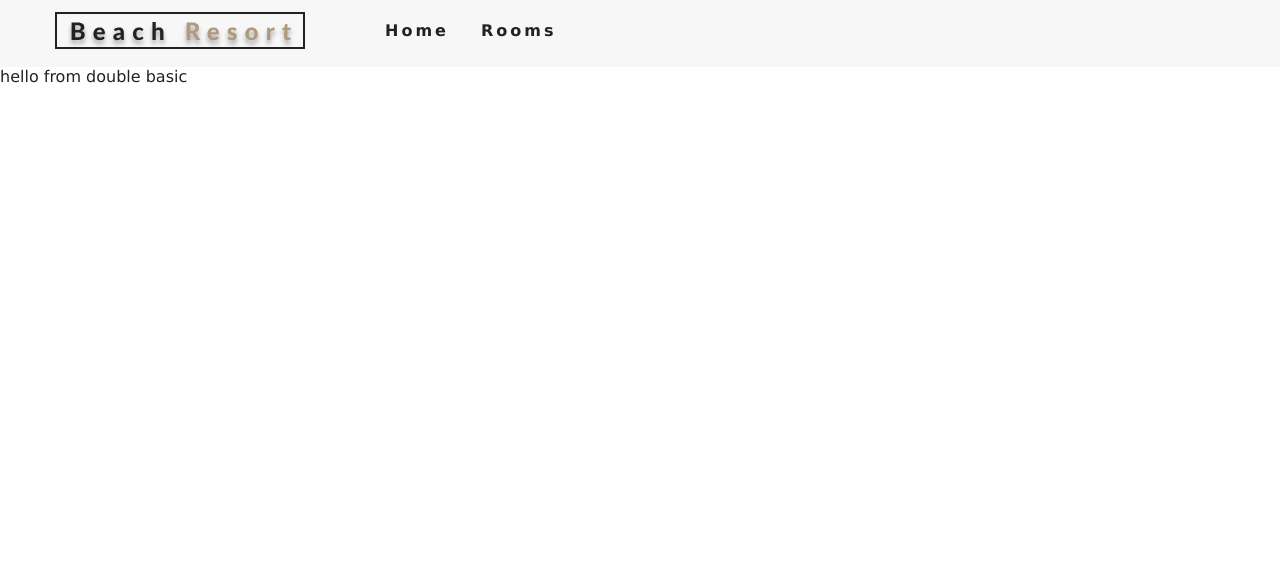
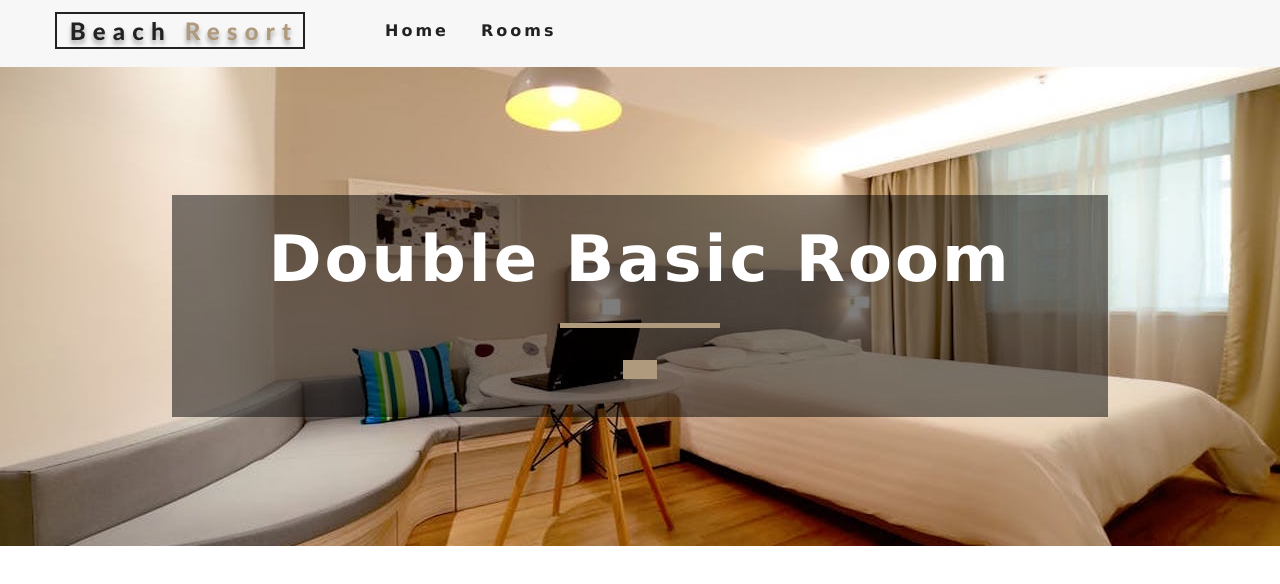
Before and after one commit to MarcusDLG/hotelresort, a React (Create React App) app: page /rooms/double-basic in a window 1280 px wide. Shown: the top 584 px of the page. Built offline with nearby package versions, Linux system fonts and the light colour scheme.

Commit message:
Room hero and banner rolling!

```diff
--- a/src/pages/SingleRoom.jsx
+++ b/src/pages/SingleRoom.jsx
@@ -12,7 +12,7 @@ class SingleRoom extends Component {
       slug: this.props.match.params.roomStyle,
       defaultBcg,
     };
-    console.log(props);
+    // console.log(props);
   }
   static contextType = RoomContext;
   render() {
@@ -39,13 +39,13 @@ class SingleRoom extends Component {
       pets,
       images,
     } = room;
+    console.log(room);
     return (
-      <div>hello from {room.name}</div>
-      // <Hero hero="roomsHero">
-      //   <Banner title={`${name} room`}>
-      //     <Link to="/rooms" className="btn-primary"></Link>
-      //   </Banner>
-      // </Hero>
+      <Hero hero="roomsHero">
+        <Banner title={`${name} room`}>
+          <Link to="/rooms" className="btn-primary"></Link>
+        </Banner>
+      </Hero>
     );
   }
 }
```
